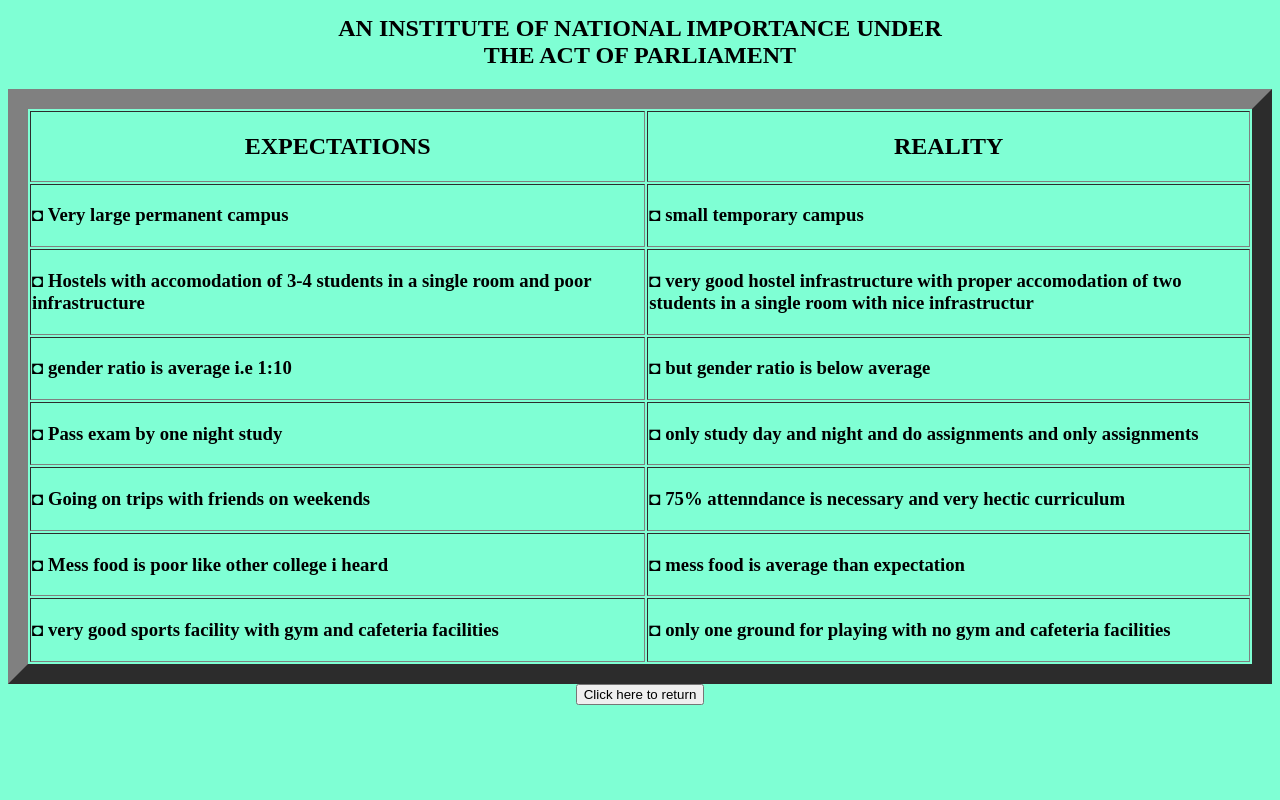
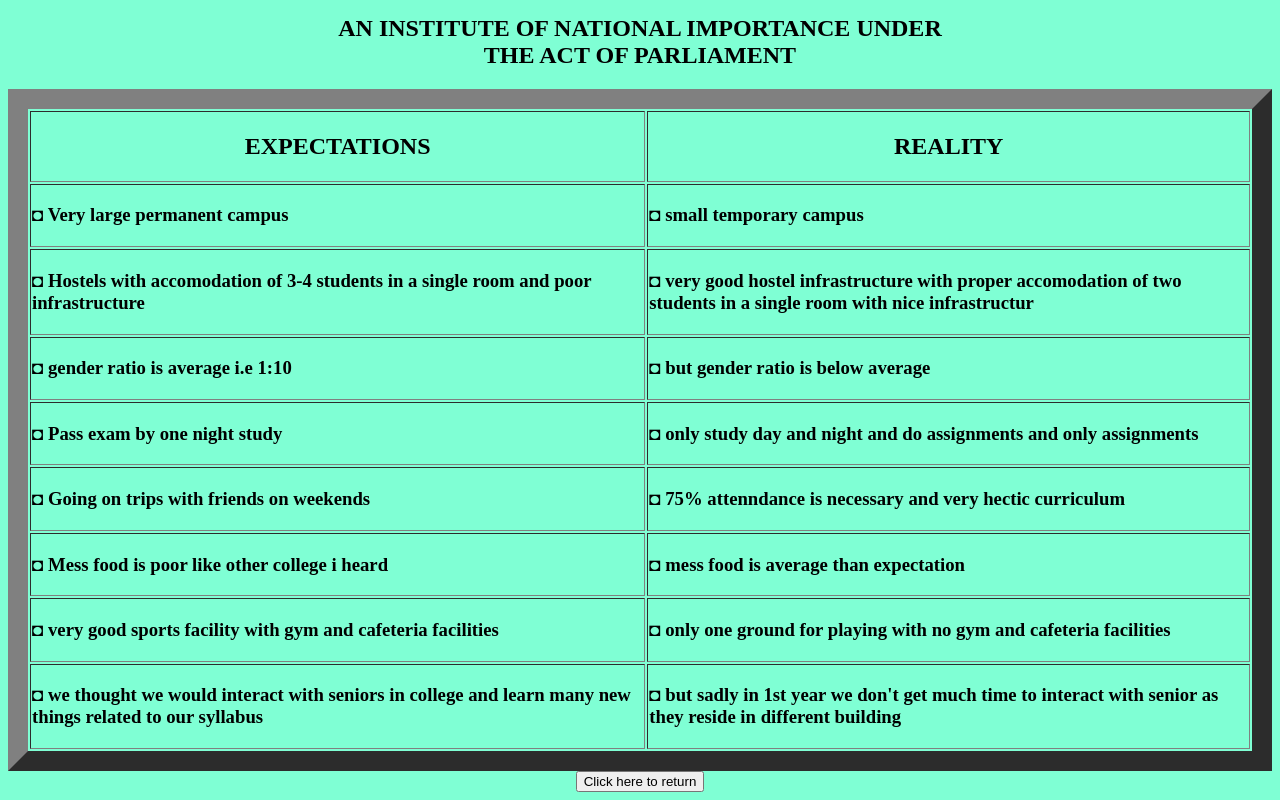
Before and after one commit to Vikasiiitrannchi/sdproject, a plain HTML site: page Home.html in a window 1280 px wide. Shown: the part 528-1328 px from the top of the page. Before the commit the page ends 1241 px from the top, so only its background shows below. Drawn offline with Linux system fonts and the light colour scheme.

Commit message:
update changes

```diff
--- a/Home.html
+++ b/Home.html
@@ -116,6 +116,18 @@
                 </h3>
             </td>
         </tr>
+         <tr>
+            <td>
+                <h3>
+                    ◘ we thought we would interact with seniors in college and learn many new things related to our syllabus
+                </h3>
+            </td>
+            <td>
+                <h3>
+                    ◘ but sadly in 1st year we don't get much time to interact with senior as they reside in different building
+                </h3>
+            </td>
+        </tr>
     </tbody>
    </table>
 </center>
```
